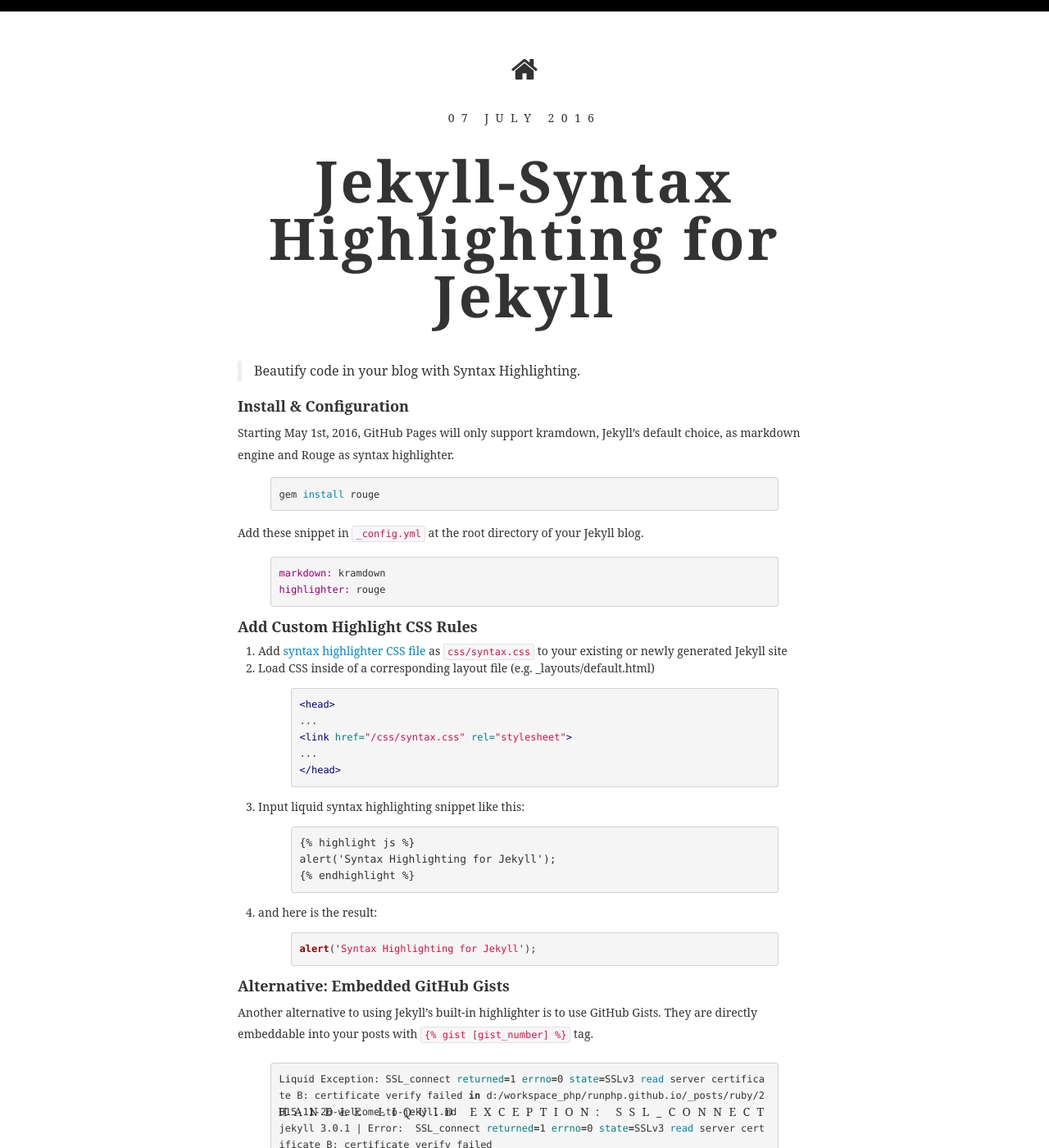
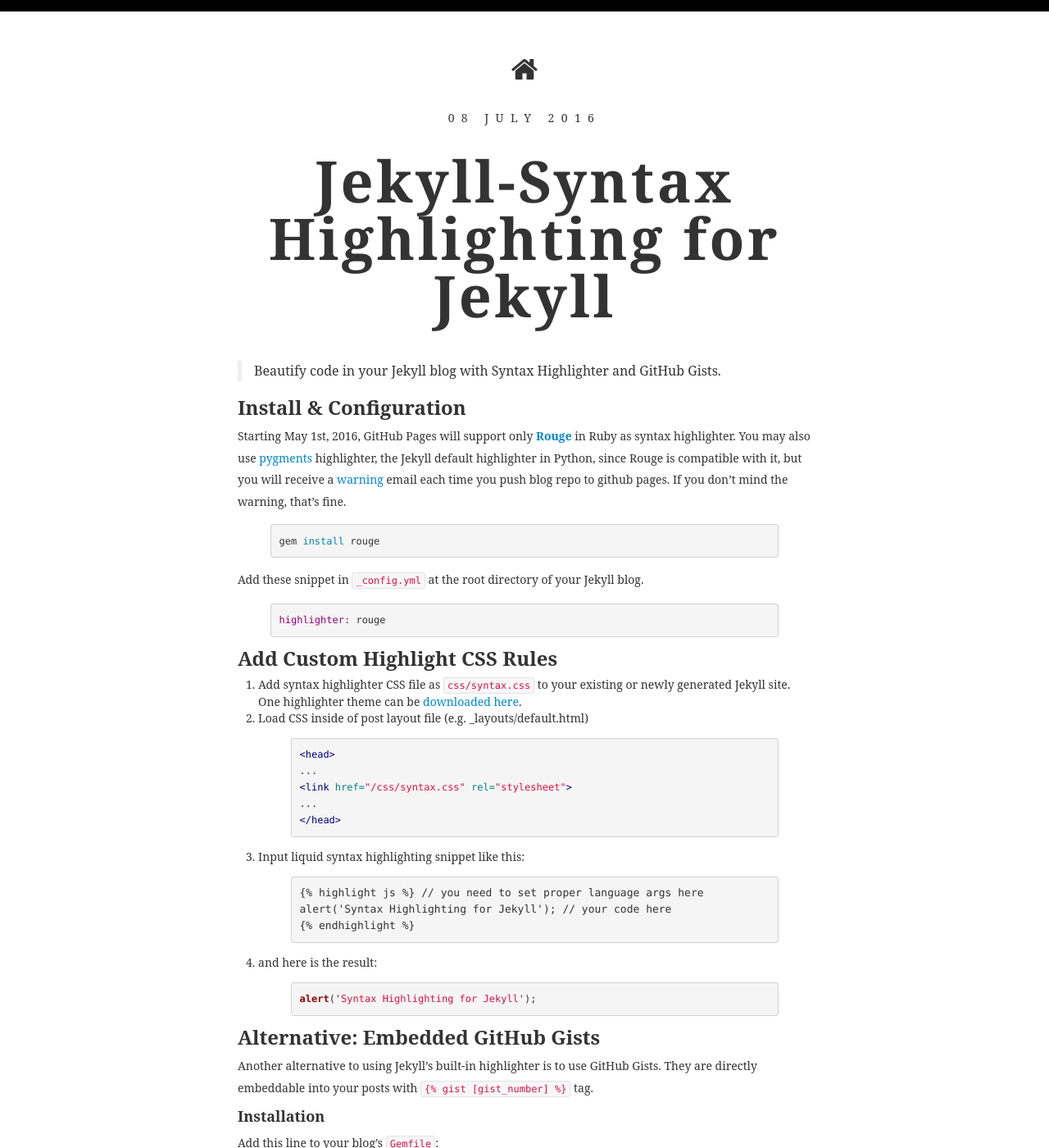
Before and after one commit to haokanga/haokanga.github.io, a Jekyll site: the page built from _posts/2016-7-8-syntax-highlighting-for-jekyll.md, in a window 1280 px wide and 1400 px high. Shown: the whole window at 82% size. Built offline with Jekyll 4.4.1, drawn with Linux system fonts in a browser that asks for light colours; some web fonts are replaced; some of the changed text lies outside the part shown.

Commit message:
[Finished] 2016-7-8-syntax-highlighting-for-jekyll.md

````diff
--- a/_posts/2016-7-8-syntax-highlighting-for-jekyll.md
+++ b/_posts/2016-7-8-syntax-highlighting-for-jekyll.md
@@ -1,31 +1,31 @@
 ---
 layout: post
 title: "Jekyll-Syntax Highlighting for Jekyll"
-date: 2016-7-7 18:50:56 +1030
+date: 2016-7-8 20:50:56 +1030
 categories: Jekyll
 tags: [Jekyll]
 ---
 
-> Beautify code in your blog with Syntax Highlighting.
+> Beautify code in your Jekyll blog with Syntax Highlighter and GitHub Gists.
 <!--summary break-->
 
-#### Install & Configuration
-Starting May 1st, 2016, GitHub Pages will only support kramdown, Jekyll's default choice, as markdown engine and Rouge as syntax highlighter.
+### Install & Configuration
+Starting May 1st, 2016, GitHub Pages will support only [**Rouge**](https://github.com/jneen/rouge#rouge) in Ruby as syntax highlighter. You may also use [pygments](http://jekyll-windows.juthilo.com/3-syntax-highlighting/) highlighter, the Jekyll default highlighter in Python, since Rouge is compatible with it, but you will receive a [warning](https://help.github.com/articles/page-build-failed-config-file-error/#fixing-highlighting-errors) email each time you push blog repo to github pages. If you don't mind the warning, that's fine.
+
 {% highlight bash %}
 gem install rouge
 {% endhighlight %}
 
 Add these snippet in `_config.yml` at the root directory of your Jekyll blog.
 {% highlight ruby %}
-markdown: kramdown
 highlighter: rouge
 {% endhighlight %}
 
-#### Add Custom Highlight CSS Rules
+### Add Custom Highlight CSS Rules
 <ol>
-<li>Add <a href="https://gist.github.com/demisx/025698a7b5e314a7a4b5">syntax highlighter CSS file</a> as
-<code>css/syntax.css</code> to your existing or newly generated Jekyll site</li>
-<li><p>Load CSS inside of a corresponding layout file (e.g. _layouts/default.html)
+<li>Add syntax highlighter CSS file as
+<code>css/syntax.css</code> to your existing or newly generated Jekyll site. One highlighter theme can be <a href="https://gist.github.com/demisx/025698a7b5e314a7a4b5">downloaded here</a>.</li>
+<li><p>Load CSS inside of post layout file (e.g. _layouts/default.html)
 </p><figure class="highlight"><pre><code class="language-html" data-lang="html"><span class="nt">&lt;head&gt;</span>
 ...
 <span class="nt">&lt;link</span> <span class="na">href=</span><span class="s">"/css/syntax.css"</span> <span class="na">rel=</span><span class="s">"stylesheet"</span><span class="nt">&gt;</span>
@@ -35,8 +35,8 @@ highlighter: rouge
 Input liquid syntax highlighting snippet like this:
 <figure class="highlight">
 <pre>{% raw %}
-{% highlight js %}
-alert('Syntax Highlighting for Jekyll');
+{% highlight js %} // you need to set proper language args here
+alert('Syntax Highlighting for Jekyll'); // your code here
 {% endhighlight %}{% endraw %}
 </pre></figure>
 </li>
@@ -46,23 +46,70 @@ alert('Syntax Highlighting for Jekyll');
 {% endhighlight %}</li>
 </ol>
 
-#### Alternative: Embedded GitHub Gists
+### Alternative: Embedded GitHub Gists
 
 Another alternative to using Jekyll's built-in highlighter is to use GitHub Gists. They are directly
 embeddable into your posts with <code>{% raw %}{% gist [gist_number] %}{% endraw %}</code> tag.
 
-##### Handle Liquid Exception: SSL_connect
+#### Installation
+
+Add this line to your blog's `Gemfile`:
+{% highlight ruby %}
+gem 'jekyll-gist'
+{% endhighlight %}
+
+And then execute it in cmd, under your blog root directory:
+{% highlight bash %}
+bundle
+{% endhighlight %}
+
+Or just use `gem`:
+{% highlight bash %}
+gem install jekyll-gist
+{% endhighlight %}
+
+#### Configuration
+Add the following to your site's _config.yml.
+{% highlight yaml %}
+gems:
+  ...
+  - [your other plugins]
+  - jekyll-gist
+{% endhighlight %}
+The alternative yml array grammar is as follows:
+{% highlight yaml %}
+gems: [...[your other plugins], jekyll-gist]
+{% endhighlight %}
+
+
+
+#### Usage
+`{% raw %}
+{% gist haokanga/0256910ff04183118707863645cf7fd3 %}
+{% endraw %}`
+
+#### Demo
+{% gist haokanga/0256910ff04183118707863645cf7fd3 %}
+
+**Handle Liquid Exception: SSL_connect**
 
 {% highlight bash %}
-Liquid Exception: SSL_connect returned=1 errno=0 state=SSLv3 read server certificate B: certificate verify failed in d:/workspace_php/runphp.github.io/_posts/ruby/2015-11-26-welcome-to-jekyll.md
-jekyll 3.0.1 | Error:  SSL_connect returned=1 errno=0 state=SSLv3 read server certificate B: certificate verify failed
+Liquid Exception: SSL_connect returned=1 errno=0 state=SSLv3 read server certificate B: certificate verify failed
 {% endhighlight %}
 
-Solution:
+Solution in Windows OS:
 
-* Download http://curl.haxx.se/ca/cacert.pem
-* Run the command to install pem
-{% highlight bash %}
-export SSL_CERT_FILE=c:/windows/cacert.pem
+* Download [SSL Certificate](http://curl.haxx.se/ca/cacert.pem)
+* Set environment variables in the current cmd session.
+```
+set SSL_CERT_FILE= [download directory]\cacert.pem
+```
+
+* To make this a permanent setting, edit your control panel.
+
+{% highlight ruby %}
+# Start Menu - Right click Computer - Properties - Advanced system settings - Environment Variables - New...
+Variable name: SSL_CERT_FILE
+Variable value: [download directory]\cacert.pem
 {% endhighlight %}
-* Restart Jekyll
+Remember to **restart cmd** to make the change into effect, otherwise it won't work in your current cmd session if you have already opened one.
````
Also changed, not shown: _posts/2016-7-10-use-coroutine-to-integrate-mysql-and-unity.md (+1 -6 lines), _posts/2016-7-5-jit-compiler.md (+1 -1 lines), _posts/2016-7-6-the-database-is-always-the-bottleneck.md (+12 -6 lines).
